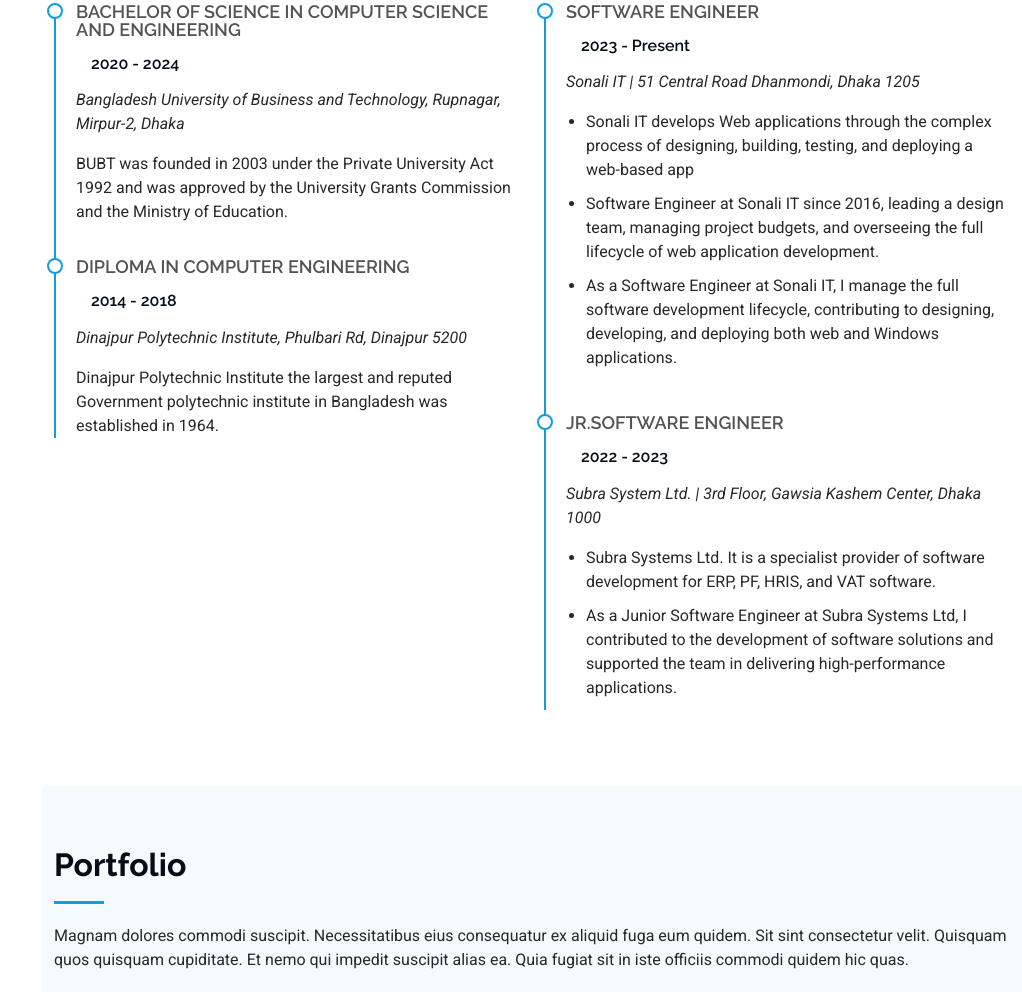
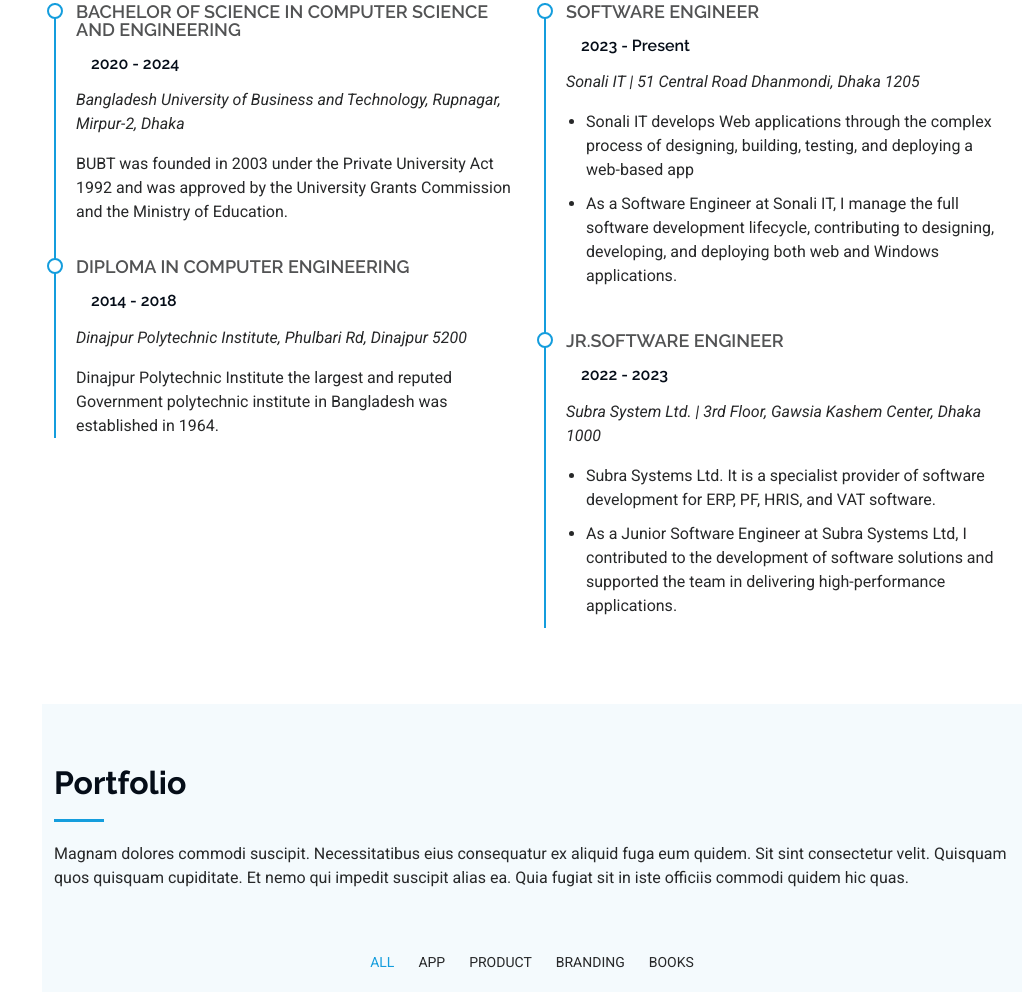
Before and after one commit to monirkhancse/me.portfolio, a plain HTML site: page index.html in a window 1280 px wide. Shown: the part 2607-3599 px from the top of the page, without its empty margins (258-1280 px from the left). Drawn offline with Linux system fonts and the light colour scheme.

Commit message:
Update index.html

```diff
--- a/index.html
+++ b/index.html
@@ -283,7 +283,6 @@
               <p><em> Sonali IT | 51 Central Road Dhanmondi, Dhaka 1205 </em></p>
               <ul>
                 <li>Sonali IT develops Web applications through the complex process of designing, building, testing, and deploying a web-based app</li>
-                <li>Software Engineer at Sonali IT since 2016, leading a design team, managing project budgets, and overseeing the full lifecycle of web application development. </li>
                 <li>As a Software Engineer at Sonali IT, I manage the full software development lifecycle, contributing to designing, developing, and deploying both web and Windows applications.</li>
               </ul>
             </div><!-- Edn Resume Item -->
```
